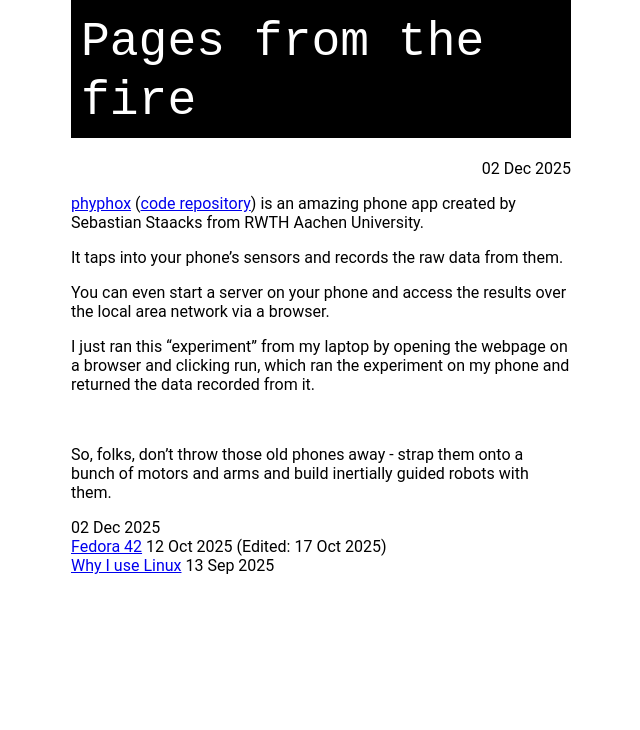
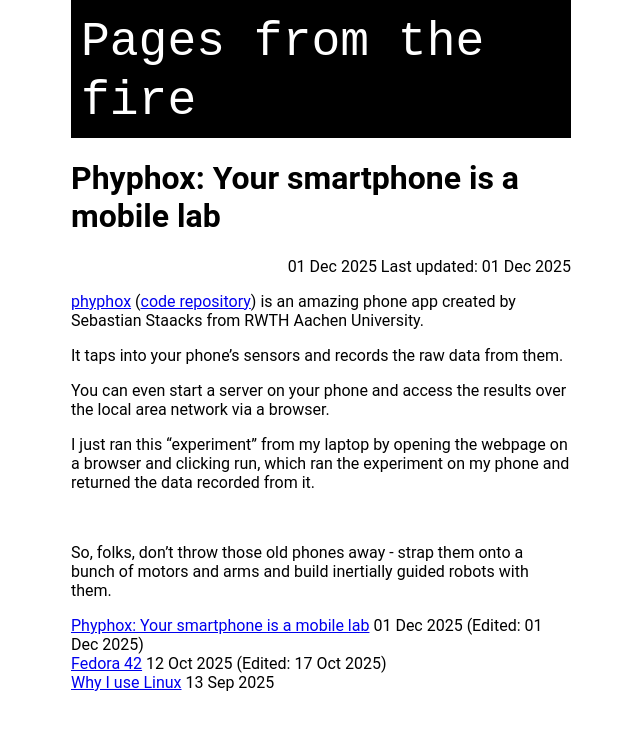
Before and after one commit to kghose/kghose.github.io, a Jekyll site: the page built from _posts/2025-12-01-phyphox.md, in a window 1280 px wide. Shown: the top 730 px of the page, without its empty margins (319-959 px from the left). Built offline with Jekyll 4.4.1, drawn with Linux system fonts in a browser that asks for light colours; our own code applies the rules of GitHub Pages for plain Markdown files.

Commit message:
Fix title quoting.

```diff
--- a/_posts/2025-12-01-phyphox.md
+++ b/_posts/2025-12-01-phyphox.md
@@ -1,6 +1,7 @@
 ---
-title: Phyphox: Your smartphone is a mobile lab
+title: "Phyphox: Your smartphone is a mobile lab"
 last_modified_at: 2025-12-01
+tags: mobile, hardware, sensors
 ---
 
 [phyphox](phyphox.org) ([code repository](https://github.com/phyphox)) is an
```
